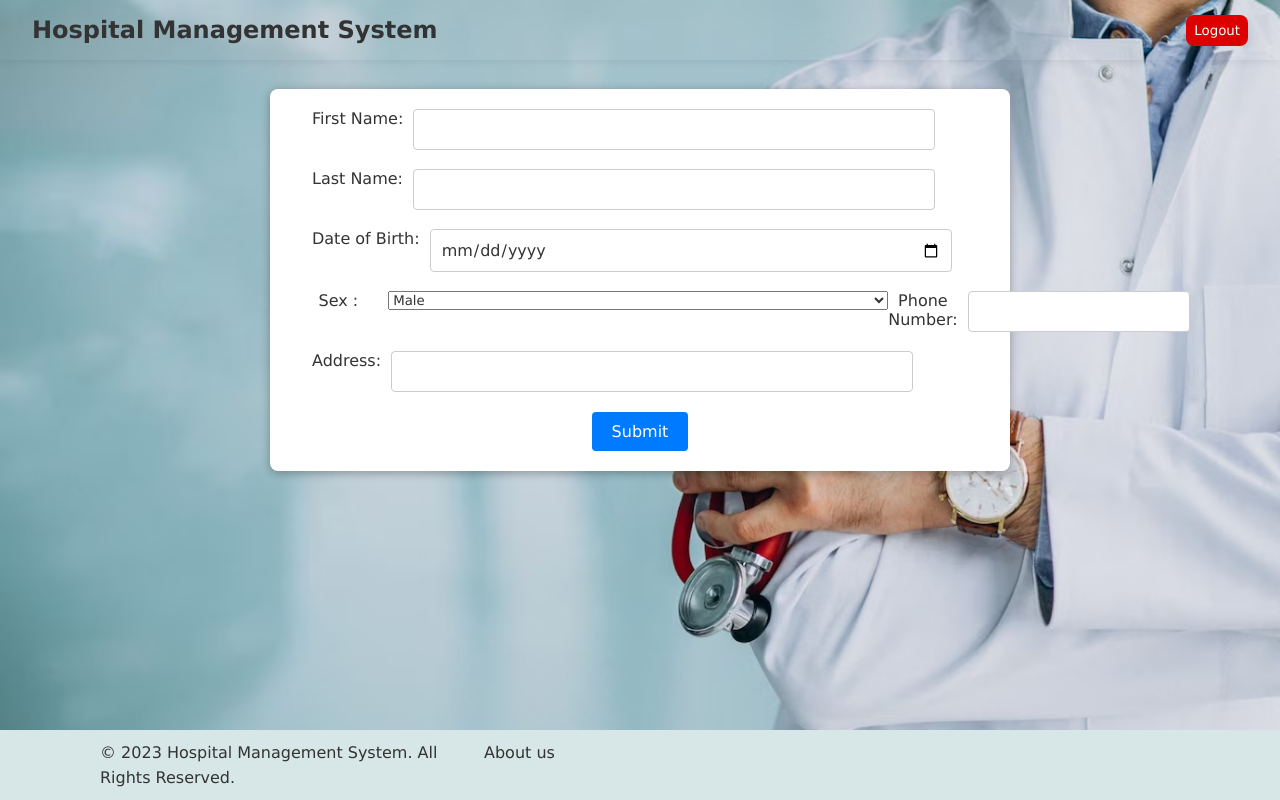
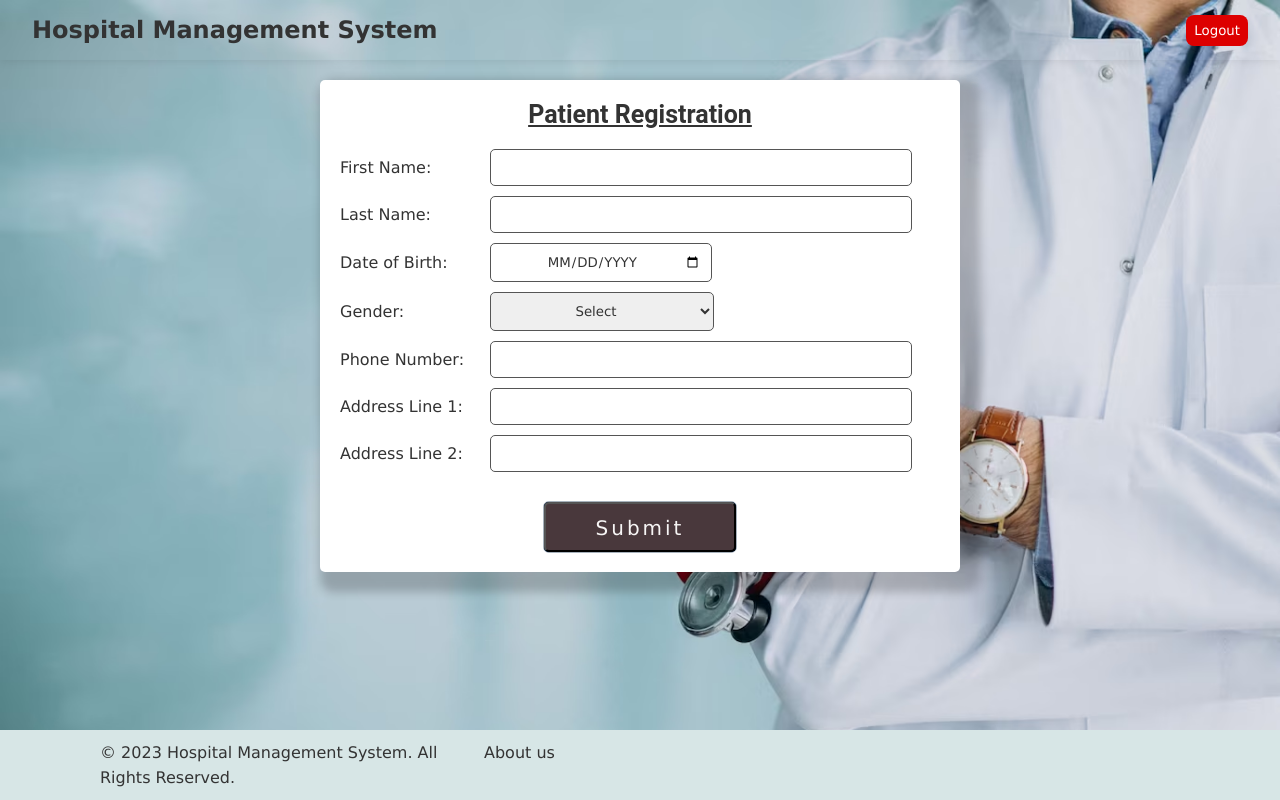
Before and after one commit to Yashraj-10/Hospital-Management-System, a React (Create React App) app: page /register in a window 1280 px wide. Built offline with nearby package versions, Linux system fonts and the light colour scheme; the HTML template or start-up script is replaced by a standard one; a web font is replaced by a local one.

Commit message:
modified register.js and register.css

```diff
--- a/src/Register.js
+++ b/src/Register.js
@@ -5,72 +5,111 @@ const Register = () => {
     const [lastName, setLastName] = useState('');
     const [dateOfBirth, setDateOfBirth] = useState('');
     const [phoneNumber, setPhoneNumber] = useState('');
-    const [address, setAddress] = useState('');
+    const [address1, setAddress1] = useState('');
+    const [address2, setAddress2] = useState('');
     const [sex, setSex] = useState(null);
 
     const handleSubmit = (e) => {
         e.preventDefault();
 
-        // TODO: Implement form submission logic
     };
     return (
-        <div className="form-container">
-            <form onSubmit={handleSubmit}>
-                <label>
+        <div className='vikasRegFormContainer'>
+            <div className='vikasRegHead'>Patient Registration</div>
+            <form onSubmit={handleSubmit} className='vikasRegForm'>
+                <div className="vikasRegRow">
+                    <label className='vikasRegCol1'>
                         First Name:
+                    </label>
+                    <div className="vikasRegCol2">
                         <input
                             type="text"
                             value={firstName}
                             required
                             onChange={(e) => setFirstName(e.target.value)} />
+                    </div>
+                </div>
+
+                <div className="vikasRegRow">
+                    <label className='vikasRegCol1'>
+                        Last Name:
                     </label>
-                <br />
-                <label>
-                    Last Name:
+                    <div className="vikasRegCol2">
                         <input
                             type="text"
                             value={lastName}
                             required
                             onChange={(e) => setLastName(e.target.value)} />
+                    </div>
+                </div>
+
+                <div className="vikasRegRow">
+                    <label className='vikasRegCol1'>
+                        Date of Birth:
                     </label>
-                <br />
-                <label>
-                    Date of Birth:
-                    <input type="date" value={dateOfBirth} required onChange={(e) => setDateOfBirth(e.target.value)} />
+                    <div className="vikasRegCol2">
+                        <input type="date" className='vikasRegDOB' value={dateOfBirth} required onChange={(e) => setDateOfBirth(e.target.value)} />
+                    </div>
+                </div>
+
+                <div className="vikasRegRow">
+                    <label className='vikasRegCol1'>
+                        Gender:
                     </label>
-                <br />
-                <div className='dropdown'>
-                <label>
-                    Sex :
+                    <div className="vikasRegCol2">
+                        <div className="RegSex">
                             <select
                                 value={sex}
                                 onChange={(e) => setSex(e.target.value)}
                             >
-
+                                <option value="null">Select</option>
                                 <option value="Male">Male</option>
                                 <option value="Female">Female</option>
                                 <option value="Other">Other</option>
                             </select>
+                        </div>
+                    </div>
+                </div>
 
+                <div className="vikasRegRow">
+                    <label className='vikasRegCol1'>
+                        Phone Number:
                     </label>
-                <br />
+                    <div className="vikasRegCol2">
+                        <input type="tel" value={phoneNumber} required onChange={(e) => setPhoneNumber(e.target.value)} />
                     </div>
-                <label>
-                    Phone Number:
-                    <input type="tel" value={phoneNumber} required onChange={(e) => setPhoneNumber(e.target.value)} />
+                </div>
+
+                <div className="vikasRegRow">
+                    <label className='vikasRegCol1'>
+                        Address Line 1:
                     </label>
-                <br />
-                <label>
-                    Address:
+                    <div className="vikasRegCol2">
                         <input
                             type="text"
-                        value={address}
+                            value={address1}
                             required
-                        onChange={(e) => setAddress(e.target.value)} />
+                            onChange={(e) => setAddress1(e.target.value)} />
+                    </div>
+                </div>
+                <div className="vikasRegRow">
+                    <label className='vikasRegCol1'>
+                        Address Line 2:
                     </label>
-                <button type="submit">Submit</button>
+                    <div className="vikasRegCol2">
+                        <input
+                            type="text"
+                            value={address2}
+                            required
+                            onChange={(e) => setAddress2(e.target.value)} />
+                    </div>
+                </div>
+                <div className="vikasRegButton">
+                    <button type="submit" >Submit</button>
+                </div>
             </form>
         </div>
+
     );
 }
 
--- a/src/register.css
+++ b/src/register.css
@@ -1,76 +1,98 @@
-.form-container {
-    position: fixed;
-    top: 35%;
-    left: 50%;
-    transform: translate(-50%, -50%);
+.vikasRegFormContainer {
+    width: 100%;
+    height: 100%;
     background-color: #fff;
-    box-shadow: 0px 2px 10px rgba(0, 0, 0, 0.3);
     padding: 20px;
-    border-radius: 8px;
-    display: flex;
-    flex-direction: column;
-    align-items: center;
-    justify-content: center;
-    /* max-width: 100%; */
-    width: 700px;
+    border-radius: 5px;
+    box-shadow: 10px 10px 10px 10px rgba(0, 0, 0, 0.2);
+    margin: 0 auto;
+    margin-top: 20px;
+    margin-bottom: 20px;
+    max-width: 600px;
+    font-family: 'Roboto', sans-serif;
 }
 
-.form-container label {
+.vikasRegRow {
     display: flex;
-    /* flex-direction: column; */
-    /* margin-bottom: 10px; */
-    text-align: center;
-    /* margin-right: 100px; */
+    flex-direction: row;
+    align-items: center;
+    margin-bottom: 10px;
 }
 
-.form-container label span {
-    font-weight: bold;
-    margin-bottom: 5px;
+.vikasRegCol1 {
+    width: 25%;
+    text-align: left;
+
 }
 
-.form-container .form-fields {
-    display: grid;
-    grid-template-columns: repeat(auto-fit, minmax(300px, 1fr));
-    grid-gap: 10px;
-    margin-top: 20px;
-    margin-right: 100px;
-    width: 100%;
-    max-width: 600px;
+.vikasRegCol2 {
+    width: 200px;
 }
 
-.form-container input[type="text"],
-.form-container input[type="date"],
-.form-container input[type="tel"],
-.form-container input[type="email"] {
+.vikasRegCol2 input {
+    width: 400px;
     padding: 10px;
-    font-size: 16px;
-    border: 1px solid #ccc;
-    border-radius: 4px;
-    margin-left: 10px;
-    width: 500px;
+    border: 1px solid #555;
+    border-radius: 5px;
+    outline: none;
 }
 
-.form-container button[type="submit"] {
-    background-color: #007bff;
-    color: #fff;
-    border: none;
-    border-radius: 4px;
-    padding: 10px 20px;
-    font-size: 16px;
-    cursor: pointer;
-    transition: background-color 0.3s ease;
-    margin-top: 20px;
+.vikasRegCol2 select {
+    width: 224px;
+    align-items: left;
+    padding: 10px;
+    border: 1px solid #555;
+    border-radius: 5px;
+    outline: none;
+    text-align: center;
 }
 
-.dropdown select{
-    margin-left: 30px;
-    width: 500px;
+.vikasRegDate {
+    width: 100px;
+    align-items: left;
+    padding: 10px;
+    border: 1px solid #555;
+    border-radius: 5px;
+    outline: none;
 }
 
-input {
-    padding: 5px;
-    border-radius: 4px;
-    border: none;
-    border: 1px solid #CCC;
-    width: 100%;
-  }
+.vikasRegCol2 .vikasRegDOB {
+    width: 200px;
+    align-items: left;
+    padding: 10px;
+    border: 1px solid #555;
+    border-radius: 5px;
+    outline: none;
+    text-align: center;
+    text-transform: uppercase;
+}
+
+.vikasRegHead {
+    text-align: center;
+    font-size: 25px;
+    font-weight: 600;
+    margin-bottom: 20px;
+    font-family: 'Roboto', sans-serif;
+    text-decoration: underline;
+}
+
+.vikasRegButton button[type="submit"] {
+    position: relative;
+    display: inline-block;
+    padding: 12px 50px;
+    color: #ffffff;
+    font-size: 20px;
+    text-decoration: none;
+    overflow: hidden;
+    transition: .5s;
+    margin-top: 20px;
+    letter-spacing: 3px;
+    background: #49383c;
+    color: rgb(247, 245, 245);
+    border-radius: 5px;
+    height: 50px;
+    box-shadow: 0 0 1px #042142,
+        0 0 1px #042142,
+        0 0 1px #042142,
+        0 0 1px #042142;
+}
```
Lines whose indentation alone changed are shown as unchanged.
